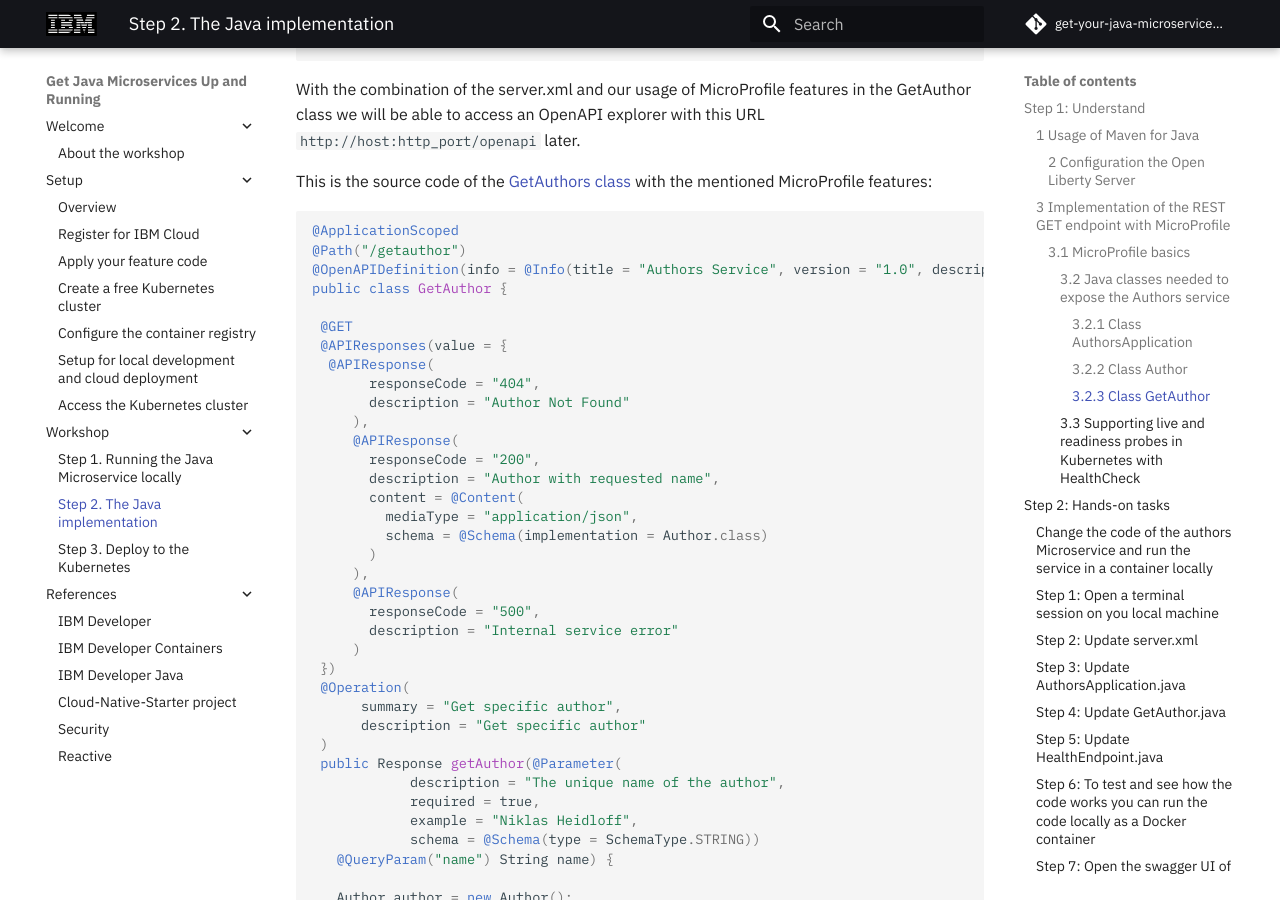
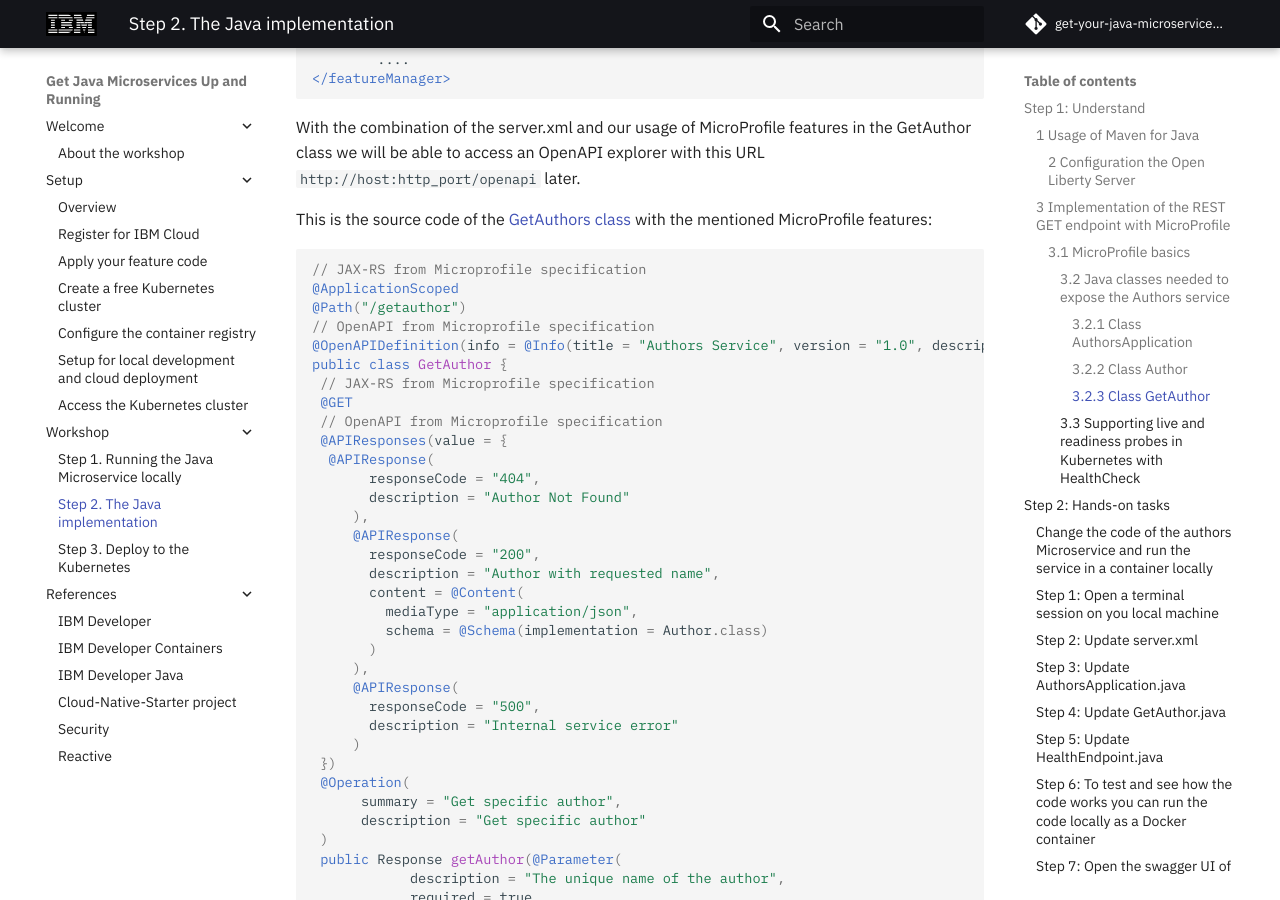
Before and after one commit to IBM/get-your-java-microservice-up-and-running, an MkDocs documentation site: the page built from workshop/exercise-02/README.md, in a window 1280 px wide and 900 px high, scrolled down 4218 px. Built offline with MkDocs 1.6.1 and Material for MkDocs 9.7.7, drawn with Linux system fonts in a browser that asks for light colours; comment, search, counter and statistics services are not loaded; some of the changed text lies outside the part shown.

Commit message:
update based on feedack

````diff
--- a/workshop/exercise-02/README.md
+++ b/workshop/exercise-02/README.md
@@ -119,9 +119,11 @@ With `@ApplicationPath` from MicroProfile we define the base path of the applica
 ```java
 package com.ibm.authors;
 
+// JAX-RS from Microprofile specification
 import javax.ws.rs.core.Application;
 import javax.ws.rs.ApplicationPath;
 
+// JAX-RS from Microprofile specification
 @ApplicationPath("v1")
 public class AuthorsApplication extends Application {
 }
@@ -161,12 +163,15 @@ With the combination of the server.xml and our usage of MicroProfile features in
 This is the source code of the [GetAuthors class](https://github.com/IBM/cloud-native-starter/blob/master/authors-java-jee/src/main/java/com/ibm/authors/GetAuthor.java) with the mentioned MicroProfile features:
 
 ```java
+// JAX-RS from Microprofile specification
 @ApplicationScoped
 @Path("/getauthor")
+// OpenAPI from Microprofile specification
 @OpenAPIDefinition(info = @Info(title = "Authors Service", version = "1.0", description = "Authors Service APIs", contact = @Contact(url = "https://github.com/nheidloff/cloud-native-starter", name = "Niklas Heidloff"), license = @License(name = "License", url = "https://github.com/nheidloff/cloud-native-starter/blob/master/LICENSE")))
 public class GetAuthor {
-
+ // JAX-RS from Microprofile specification
  @GET
+ // OpenAPI from Microprofile specification
  @APIResponses(value = {
   @APIResponse(
        responseCode = "404",
````
